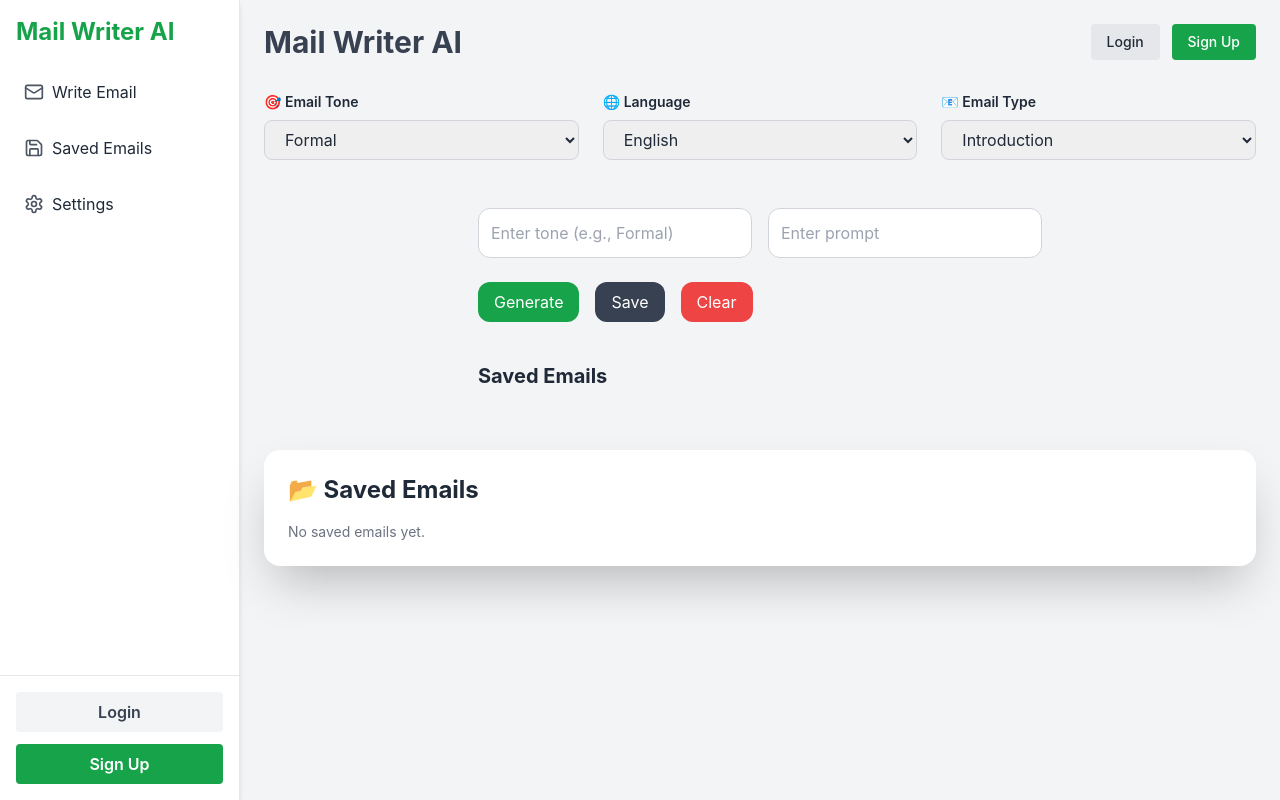
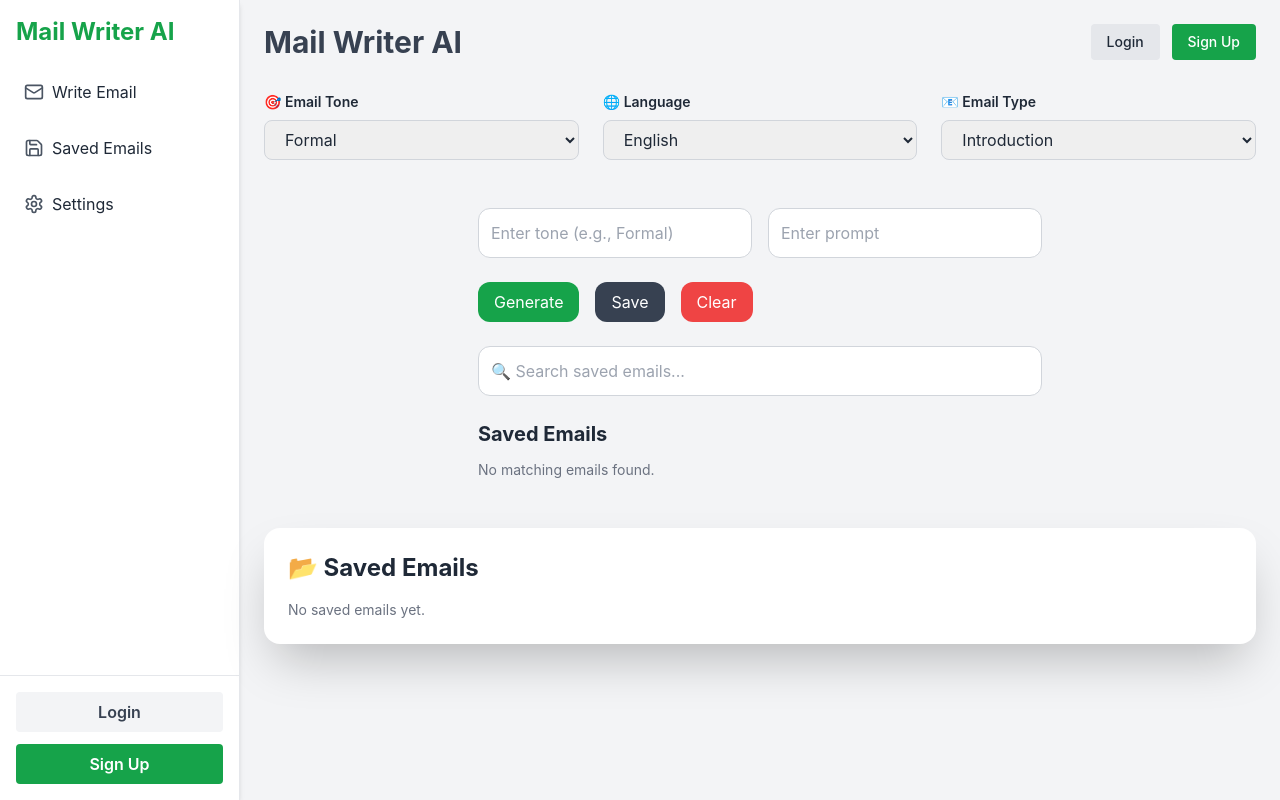
Before and after one commit to SurajDahikar/mail-writer-ai, a React (Vite) app: page / in a window 1280 px wide. Built offline with nearby package versions, Linux system fonts and the light colour scheme.

Commit message:
Added Search Filter for Saved Emails

```diff
--- a/src/components/EmailOutput.jsx
+++ b/src/components/EmailOutput.jsx
@@ -7,6 +7,7 @@ const EmailOutput = () => {
   const [savedEmails, setSavedEmails] = useState([]);
   const [editIndex, setEditIndex] = useState(null);
   const [editContent, setEditContent] = useState('');
+  const [searchQuery, setSearchQuery] = useState('');
 
   useEffect(() => {
     const storedEmails = JSON.parse(localStorage.getItem('savedEmails')) || [];
@@ -63,6 +64,10 @@ const EmailOutput = () => {
     setGeneratedEmail('');
   };
 
+  const filteredEmails = savedEmails.filter((email) =>
+    email.toLowerCase().includes(searchQuery.toLowerCase())
+  );
+
   return (
     <div className="p-6 space-y-6 max-w-5xl mx-auto">
       {/* Input Section */}
@@ -83,7 +88,7 @@ const EmailOutput = () => {
         />
       </div>
 
-      {/* Buttons */}
+      {/* Action Buttons */}
       <div className="flex flex-wrap gap-4">
         <button onClick={handleGenerate} className="px-4 py-2 bg-green-600 text-white rounded-xl">Generate</button>
         <button onClick={handleSave} className="px-4 py-2 bg-gray-700 text-white rounded-xl">Save</button>
@@ -98,11 +103,25 @@ const EmailOutput = () => {
         </div>
       )}
 
+      {/* Search Box */}
+      <div className="mt-8">
+        <input
+          type="text"
+          placeholder="🔍 Search saved emails..."
+          className="w-full p-3 border border-gray-300 rounded-xl"
+          value={searchQuery}
+          onChange={(e) => setSearchQuery(e.target.value)}
+        />
+      </div>
+
       {/* Saved Emails Section */}
       <div>
-        <h2 className="text-xl font-bold mb-3 mt-10">Saved Emails</h2>
+        <h2 className="text-xl font-bold mb-3 mt-6">Saved Emails</h2>
+        {filteredEmails.length === 0 ? (
+          <p className="text-gray-500 text-sm">No matching emails found.</p>
+        ) : (
           <div className="grid grid-cols-1 md:grid-cols-2 gap-4">
-          {savedEmails.map((email, index) => (
+            {filteredEmails.map((email, index) => (
               <div key={index} className="border p-4 rounded-xl shadow-sm bg-gray-100 relative">
                 {editIndex === index ? (
                   <>
@@ -147,6 +166,7 @@ const EmailOutput = () => {
               </div>
             ))}
           </div>
+        )}
       </div>
     </div>
   );
```
Lines whose indentation alone changed are shown as unchanged.
